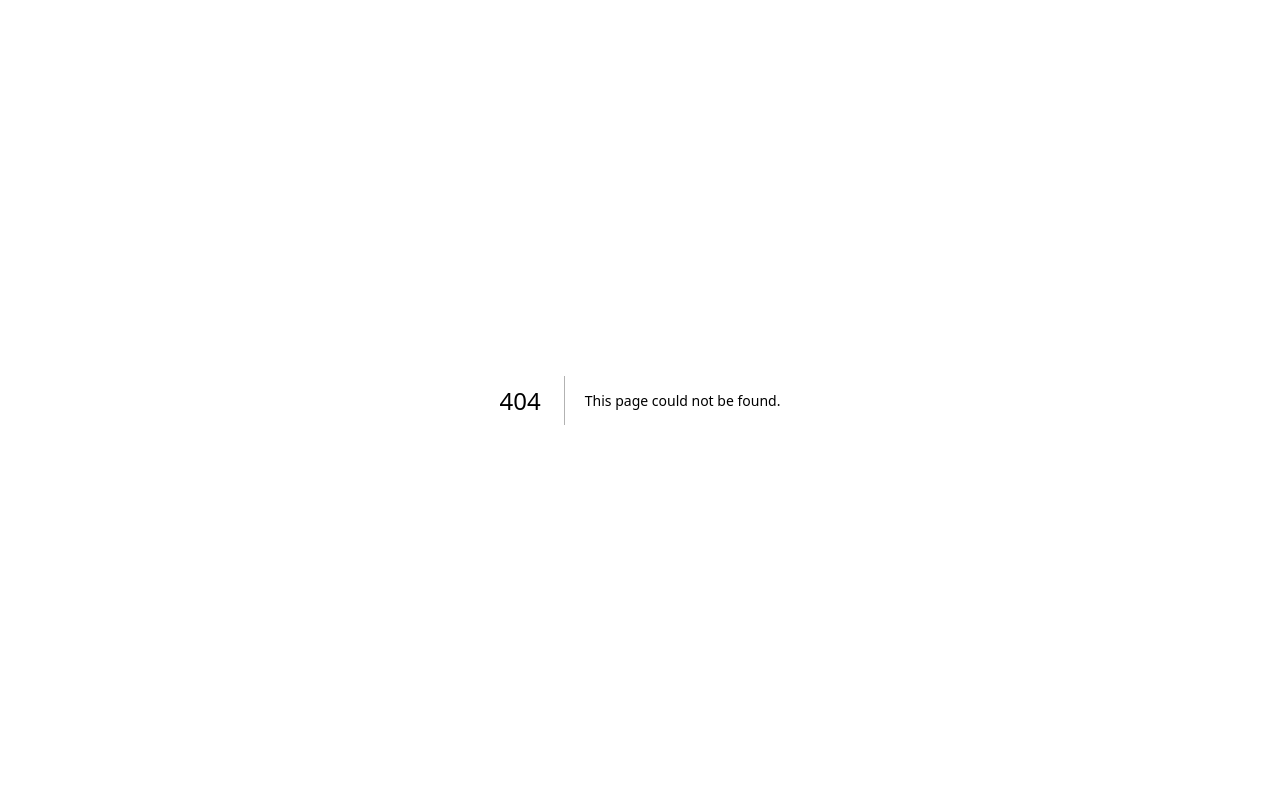
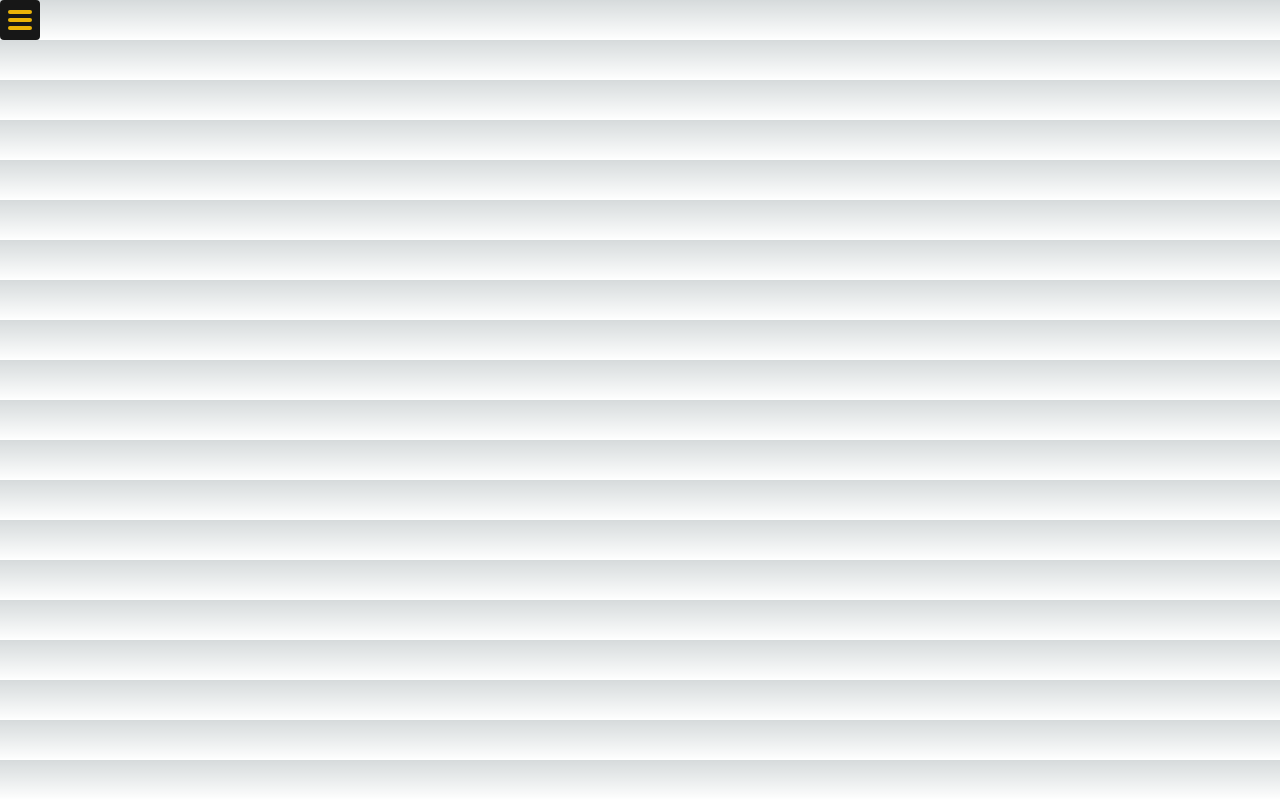
Before and after one commit to torressg/onde-e-app, a Next.js app: page /testing in a window 1280 px wide. Before the commit this address had no page. Built offline with nearby package versions, Linux system fonts and the light colour scheme.

Commit message:
feat: burguer menu

```diff
--- /dev/null
+++ b/src/app/components/BurguerMenu/index.tsx
@@ -0,0 +1,36 @@
+"use client"
+
+import React, { useState } from 'react';
+import CloseIcon from '@mui/icons-material/Close';
+
+const BurgerMenu = () => {
+    const [isOpen, setIsOpen] = useState(false);
+
+    const toggleMenu = () => {
+        setIsOpen(!isOpen);
+    };
+
+    return (
+        <div className="relative z-50">
+            <button onClick={toggleMenu} className="flex flex-col justify-center items-center w-10 h-10 bg-neutral-900 rounded">
+                <div className={`w-6 h-1 bg-yellow-500 rounded transform transition duration-300 ${isOpen ? 'rotate-45 translate-y-2' : ''}`}></div>
+                <div className={`w-6 h-1 bg-yellow-500 rounded my-1 transform transition duration-300 ${isOpen ? 'opacity-0' : ''}`}></div>
+                <div className={`w-6 h-1 bg-yellow-500 rounded transform transition duration-300 ${isOpen ? '-rotate-45 -translate-y-2' : ''}`}></div>
+            </button>
+
+            <div className={`fixed top-0 left-0 w-full h-screen bg-black transform ${isOpen ? 'translate-x-0' : '-translate-x-full'} transition duration-300 ease-in-out`}>
+                <nav className="flex flex-col items-center justify-center h-full">
+                    <button className="p-4">
+                        <CloseIcon className="text-yellow-500" onClick={toggleMenu} />
+                    </button>
+                    <a href="#" className="text-yellow-500 text-2xl font-semibold p-4">Home</a>
+                    <a href="#" className="text-yellow-500 text-2xl font-semibold p-4">About</a>
+                    <a href="#" className="text-yellow-500 text-2xl font-semibold p-4">Services</a>
+                    <a href="#" className="text-yellow-500 text-2xl font-semibold p-4">Contact</a>
+                </nav>
+            </div>
+        </div>
+    );
+};
+
+export default BurgerMenu;
--- a/src/app/page.tsx
+++ b/src/app/page.tsx
@@ -1,10 +1,14 @@
 import FullScreenMap from "../app/components/Map/index";
 import SearchBar from "../app/components/SearchBar/index";
+import BurgerMenu from "../app/components/BurguerMenu";
 
 const Home: React.FC = () => {
   return (
     <div>
-      <div className="fixed bottom-0 left-1/2 transform -translate-x-1/2 z-50 w-80 mb-11">
+      <div className="absolute top-4 left-4 z-50">
+        <BurgerMenu />
+      </div>
+      <div className="fixed bottom-0 left-1/2 transform -translate-x-1/2 z-40 w-80 mb-11">
         <SearchBar />
       </div>
       <FullScreenMap />
--- /dev/null
+++ b/src/app/testing/page.tsx
@@ -0,0 +1,14 @@
+import React from "react";
+import BurgerMenu from "../components/BurguerMenu/index"; // Certifique-se de que o caminho esteja correto
+
+const TestBurger: React.FC = () => {
+    return (
+        <div className="relative">
+            <div>
+                <BurgerMenu />
+            </div>
+        </div>
+    );
+};
+
+export default TestBurger;
```
